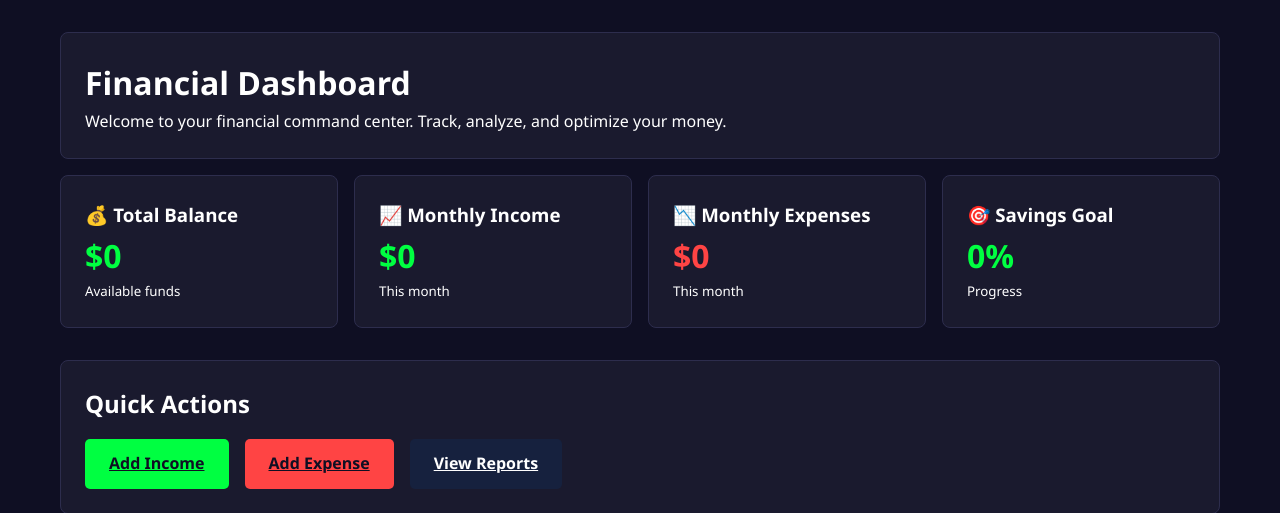
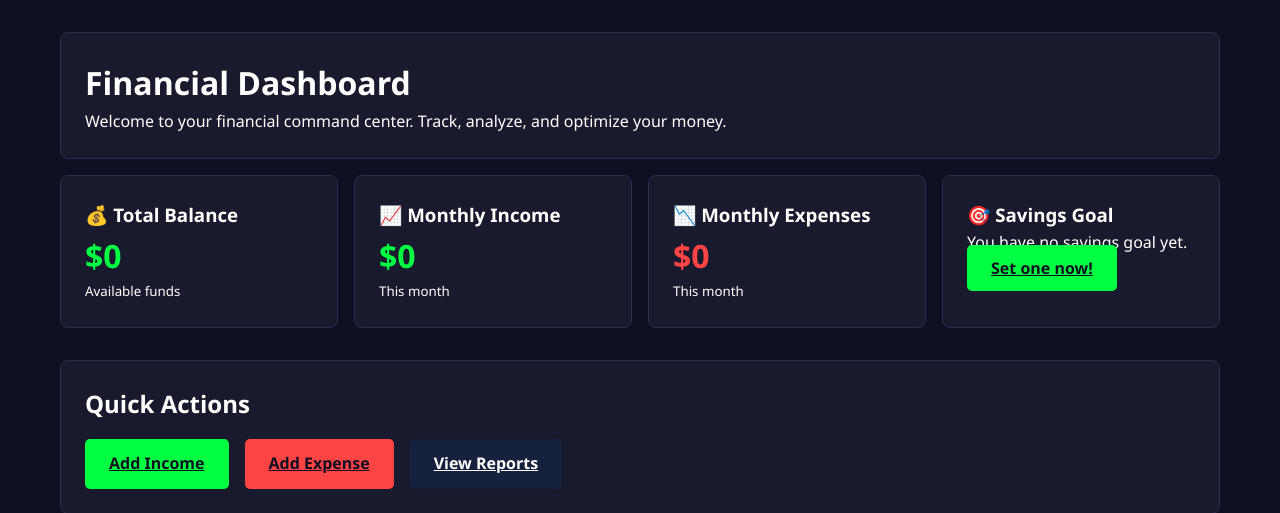
Before and after one commit to joe01001010/CS3300-missile-money, a Django app: page /dashboard/ in a window 1280 px wide. Shown: the part 71-584 px from the top of the page. Run offline with Django 5.2, Linux system fonts and the light colour scheme; a user stored in the database is signed in; data comes from the database, SQL or seed files in the repository; both versions use the stored data as it was after the commit.

Commit message:
Fixed a bug where the savings goal wasnt updating on the dashboard

```diff
--- a/missile_money/main/views.py
+++ b/missile_money/main/views.py
@@ -229,7 +229,16 @@
 
     monthly_income = sum(t.amount for t in transactions if t.type == 'income')
     monthly_expenses = sum(t.amount for t in transactions if t.type == 'expense')
-    savings_goal = 0
+
+    savings_goal = SavingsGoal.objects.filter(user=request.user).order_by('-created_at').first()
+    if savings_goal:
+        all_income = sum(t.amount for t in transactions if t.type == 'income')
+        all_expense = sum(t.amount for t in transactions if t.type == 'expense')
+        current_amount = all_income - all_expense
+        progress_percentage = min(100, (current_amount / savings_goal.target_amount) * 100) if savings_goal.target_amount > 0 else 0
+    else:
+        current_amount = 0
+        progress_percentage = 0
 
     transactions_by_month = defaultdict(list)
     for t in transactions:
@@ -245,6 +254,7 @@
         'monthly_income': monthly_income,
         'monthly_expenses': monthly_expenses,
         'savings_goal': savings_goal,
+        'progress_percentage': round(progress_percentage),
     }
     return render(request, 'dashboard.html', context)
 
--- a/missile_money/templates/dashboard.html
+++ b/missile_money/templates/dashboard.html
@@ -33,11 +33,18 @@
         <small>This month</small>
     </div>
 
+    {% if savings_goal %}
     <div class="card">
         <h3>🎯 Savings Goal</h3>
-        <p style="font-size: 2rem; font-weight: bold; color: var(--accent-primary);">0%</p>
-        <small>Progress</small>
+        <p style="font-size: 2rem; font-weight: bold; color: var(--accent-primary);">{{ progress_percentage }}%</p>
+        <small>Progress towards goal:{{ savings_goal.name }}</small>
     </div>
+    {% else %}
+    <div class="card">
+        <h3>🎯 Savings Goal</h3>
+        <p>You have no savings goal yet. <a href="{% url 'savings_goal' %}" class="btn">Set one now!</a></p>
+    </div>
+    {% endif %}
 </div>
 
 <div class="card" style="margin-top: 1rem;">
```
Also changed, not shown: missile_money/db.sqlite3, missile_money/media/profile_pics/134067737692440495_XvvUrly.jpg (added).
